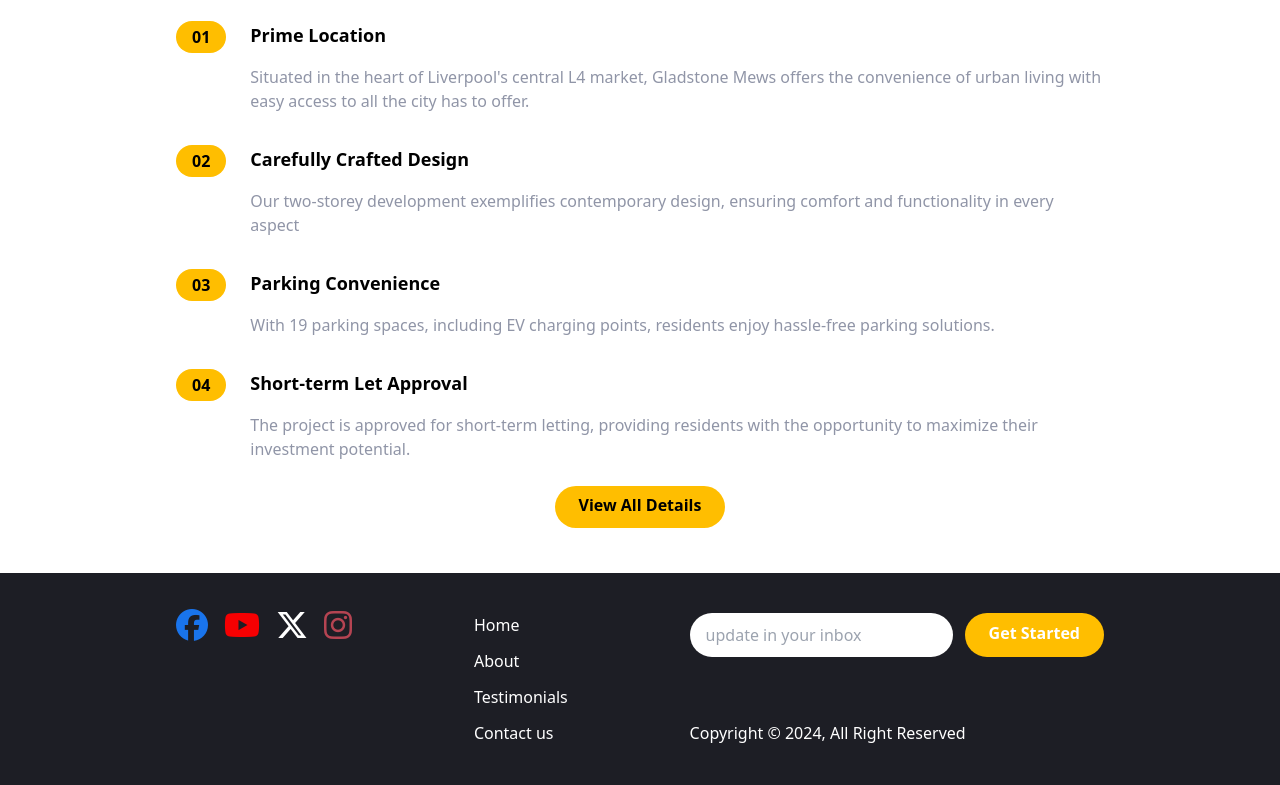
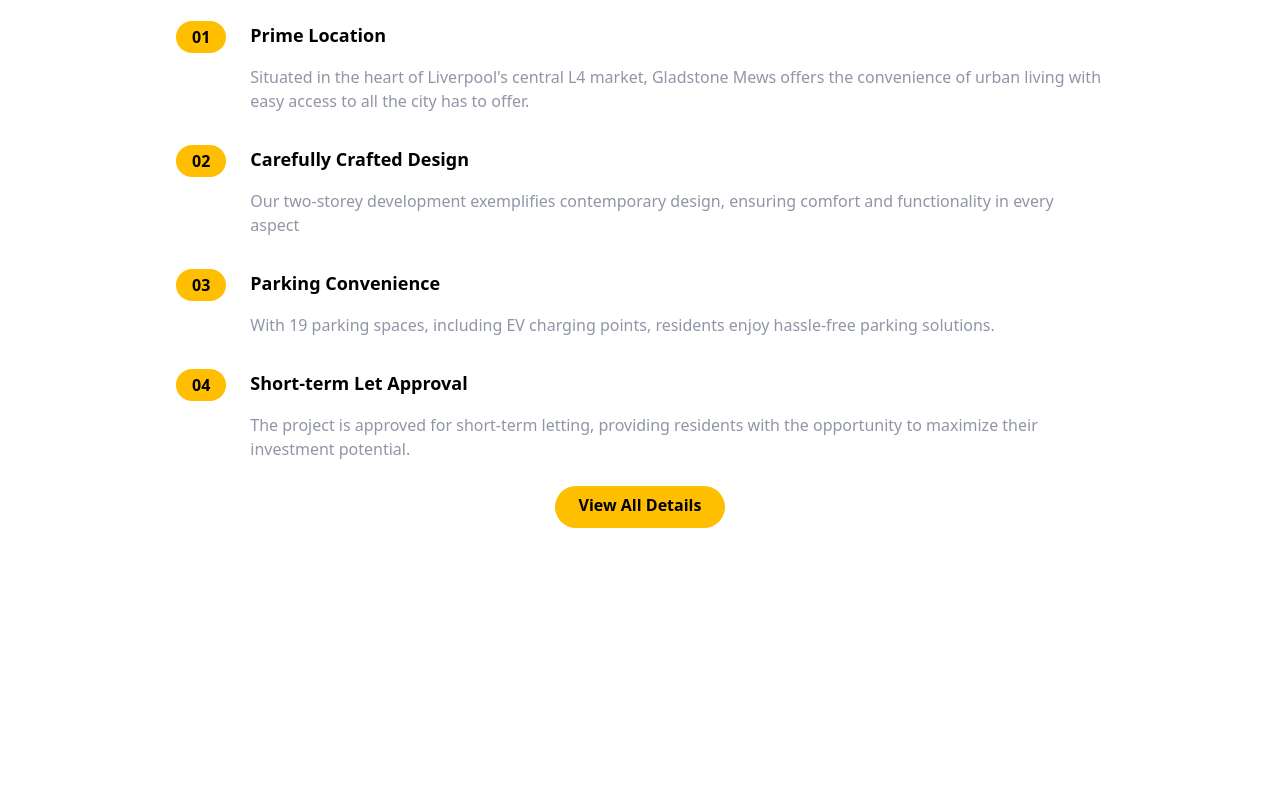
Before and after one commit to martins49/nathan-creative-html-page, a plain HTML site: page index.html in a window 1280 px wide. Shown: the part 1715-2500 px from the top of the page. After the commit the page ends 2288 px from the top, so only its background shows below. Drawn offline with nearby package versions, Linux system fonts and the light colour scheme.

Commit message:
remove footer

```diff
--- a/index.html
+++ b/index.html
@@ -294,86 +294,7 @@
 
     </section>
 
-    <footer class="bg-veryDarkBlue">
-        <!-- flex container -->
-        <div
-            class="container flex flex-col-reverse justify-between px-6 py-10 mx-auto space-y-8 md:flex-row md:space-y-0">
-            <!-- Logo and social links container -->
-            <div
-                class="flex flex-col-reverse bg-veryDarkBlue items-center justify-between space-y-12 md:flex-col md:space-y-0 md:items-start ">
-                <div class="mx-auto my-3 text-center text-white md:hidden">
-                    Copyright &copy; 2024, All Right Reserved
 
-                </div>
-                <!-- logo -->
-                <!-- <div>
-                  <img src="img/logo-white.svg" class="h-8" alt="">
-              </div> -->
-                <!-- social links container  -->
-                <div class="flex justify-center space-x-4">
-                    <!-- link 1 -->
-                    <a href="#">
-                        <i class="fa-brands fa-facebook fa-2xl" style="color: #1974ec;"></i>
-                    </a>
-                    <!-- link 2 -->
-                    <a href="#">
-                        <i class="fa-brands fa-youtube fa-2xl" style="color: #f60002;"></i>
-                    </a>
-                    <!-- link 3 -->
-                    <a href="#">
-                        <i class="fa-brands fa-x-twitter fa-2xl" style="color: #fff;"></i>
-                    </a>
-                    <!-- link 4 -->
-                    <!-- <a href="#">
-                      <img src="img/icon-pinterest.svg" class="h-8" alt="">
-                  </a> -->
-                    <!-- link 5 -->
-                    <a href="#">
-                        <i class="fa-brands fa-instagram fa-2xl" style="color: #b54452;"></i>
-                    </a>
-
-                </div>
-
-            </div>
-
-            <!-- List Container -->
-            <div class="flex justify-around space-x-32">
-                <div class="flex flex-col space-y-3 text-white">
-                    <a href="#hero" class="hover:text-primaryColor">Home</a>
-                    <a href="#about" class="hover:text-primaryColor">About</a>
-                    <a href="#testimonials" class="hover:text-primaryColor">Testimonials</a>
-                    <a href="#contact" class="hover:text-primaryColor">Contact us</a>
-                </div>
-                <!-- <div class="flex flex-col space-y-3 text-white">
-                  <a href="#" class="hover:text-brightRed">Careers</a>
-                  <a href="#" class="hover:text-brightRed">Community</a>
-                  <a href="#" class="hover:text-brightRed">Privacy Policy</a>
-              </div> -->
-            </div>
-            <!-- Input Container -->
-            <div class="flex flex-col justify-between ">
-                <form>
-                    <div class="flex space-x-3">
-                        <input type="text" class="flex-1 px-4 rounded-full focus:outline-none"
-                            placeholder="update in your inbox">
-                        <button
-                            class="hidden md:block p-3 px-6 pt-2 text-white font-semibold  bg-primaryColor rounded-full hover:bg-secondaryColor transition ease-out duration-500 hover:scale-110">
-                            Get Started
-
-                        </button>
-                    </div>
-                </form>
-                <div class="hidden text-white md:block">
-                    Copyright &copy; 2024, All Right Reserved
-                </div>
-
-
-            </div>
-        </div>
-
-
-
-    </footer>
 
 
 
```
